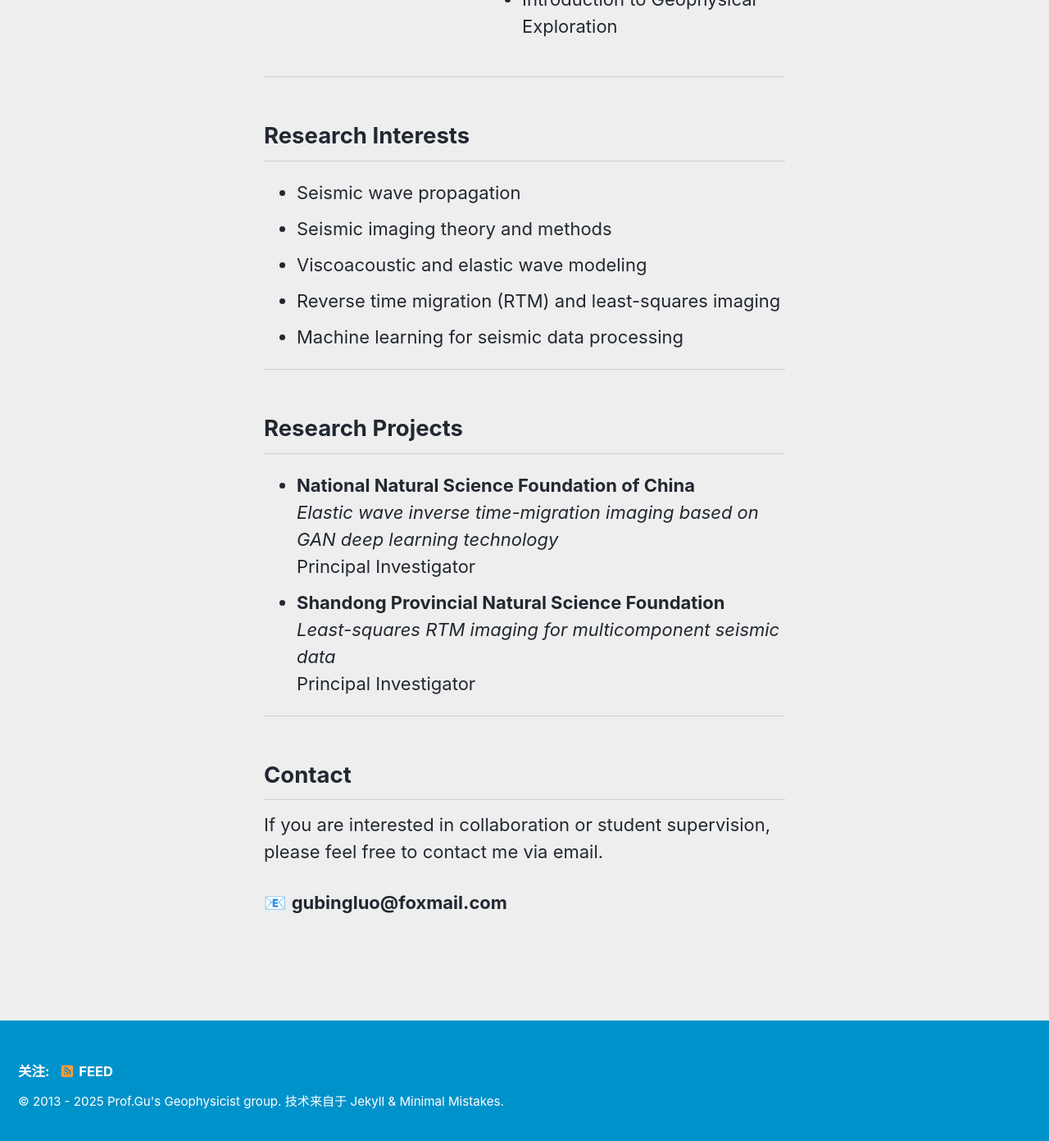
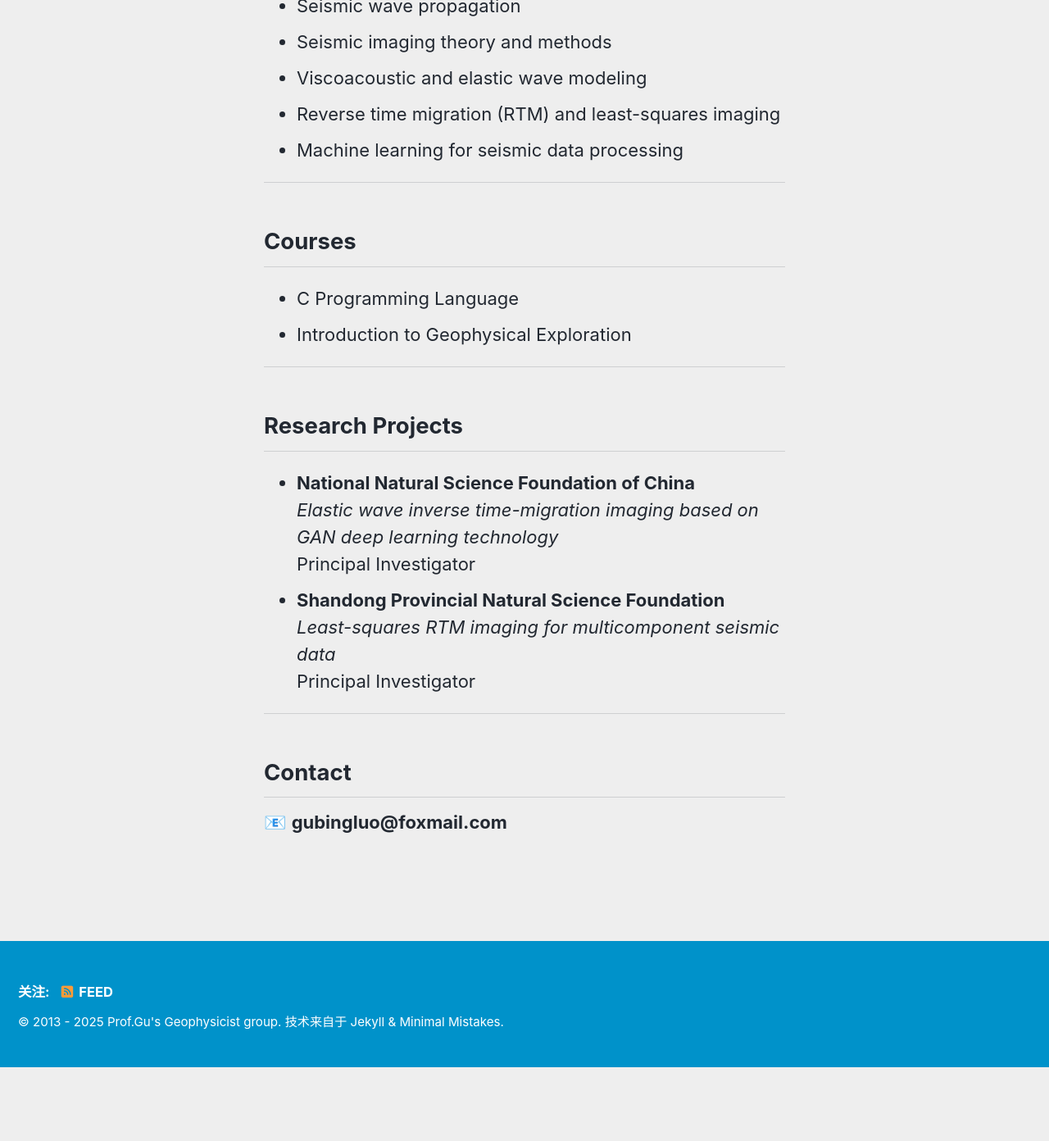
Before and after one commit to gubingluo/gubingluo.github.io, a Jekyll site: the page built from _pages/bio.md, in a window 1280 px wide and 1400 px high, scrolled down 647 px. Shown: the top 1392 px of the window at 82% size. Built offline with Jekyll 4.4.1, drawn with Linux system fonts in a browser that asks for light colours; cached includes are drawn as plain includes; after the commit the page ends 1949 px from its top, so only the background shows below that; some of the changed text lies outside the part shown.

Commit message:
Update bio.md

```diff
--- a/_pages/bio.md
+++ b/_pages/bio.md
@@ -22,14 +22,8 @@ sidebar: false
       📍 Qingdao, China<br/>
       📧 <a href="mailto:gubingluo@foxmail.com">gubingluo@foxmail.com</a><br/>
       📞 +86-131-5329-3679<br/>
-      🔗 <a href="https://www.researchgate.net/profile/Bingluo-Gu" target="_blank" rel="noopener">ResearchGate</a>
+      🔗 <a href="https://www.researchgate.net/profile/Bingluo-Gu" target="_blank">ResearchGate</a>
     </p>
-
-    <h3>Courses</h3>
-    <ul>
-      <li>C Programming Language</li>
-      <li>Introduction to Geophysical Exploration</li>
-    </ul>
 
   </div>
 </div>
@@ -37,9 +31,7 @@ sidebar: false
 <hr/>
 
 <div class="bio-section">
-
 <h2>Research Interests</h2>
-
 <ul>
   <li>Seismic wave propagation</li>
   <li>Seismic imaging theory and methods</li>
@@ -47,15 +39,22 @@ sidebar: false
   <li>Reverse time migration (RTM) and least-squares imaging</li>
   <li>Machine learning for seismic data processing</li>
 </ul>
-
 </div>
 
 <hr/>
 
 <div class="bio-section">
+<h2>Courses</h2>
+<ul>
+  <li>C Programming Language</li>
+  <li>Introduction to Geophysical Exploration</li>
+</ul>
+</div>
 
+<hr/>
+
+<div class="bio-section">
 <h2>Research Projects</h2>
-
 <ul>
   <li><strong>National Natural Science Foundation of China</strong><br/>
       <em>Elastic wave inverse time-migration imaging based on GAN deep learning technology</em><br/>
@@ -66,17 +65,11 @@ sidebar: false
       Principal Investigator
   </li>
 </ul>
-
 </div>
 
 <hr/>
 
 <div class="bio-section">
-
 <h2>Contact</h2>
-
-<p>If you are interested in collaboration or student supervision, please feel free to contact me via email.</p>
-
 <p>📧 <strong>gubingluo@foxmail.com</strong></p>
-
 </div>
```
